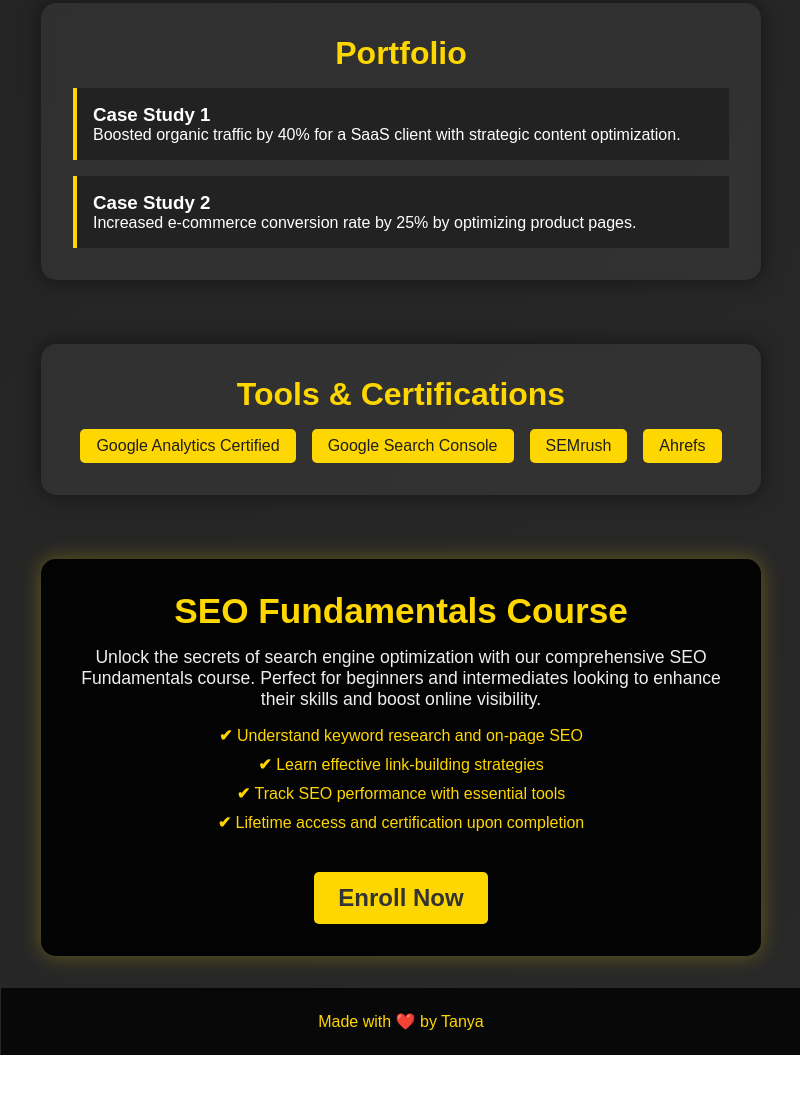
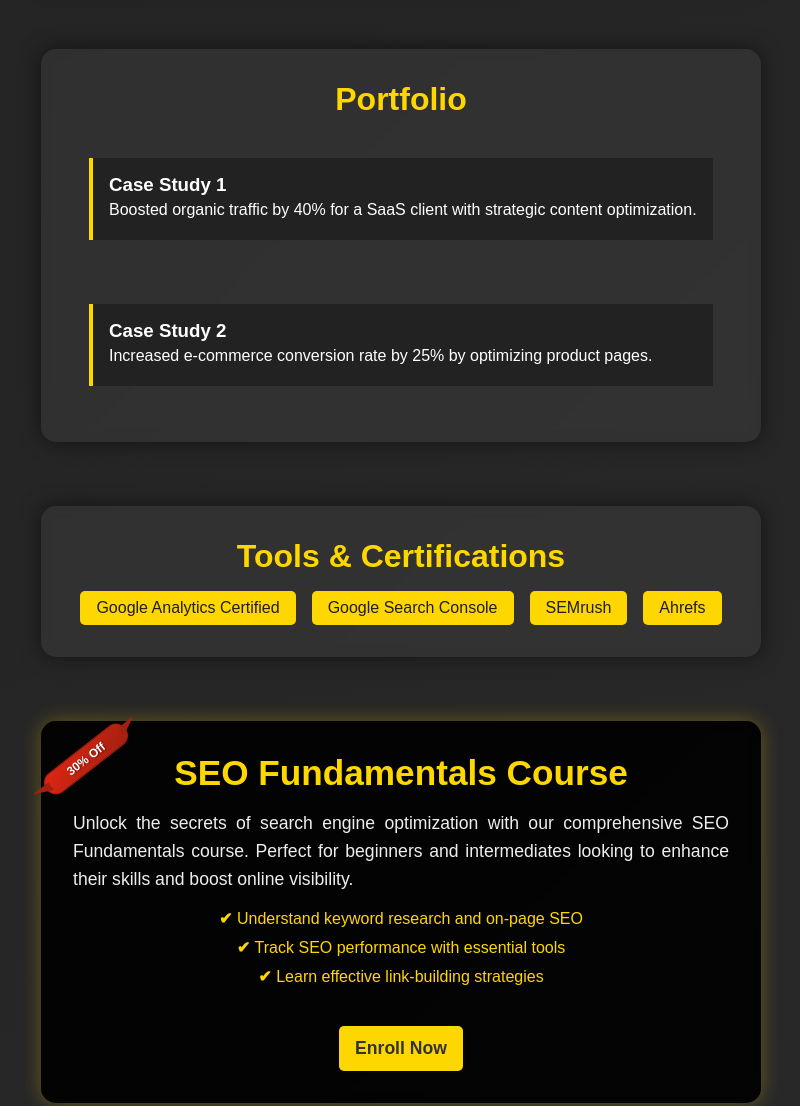
Before and after one commit to AdityaSinha2305/seo, a plain HTML site: page index.html in a window 1280 px wide. Shown: the part 1000-2106 px from the top of the page, without its empty margins (239-1039 px from the left). Before the commit the page ends 2055 px from the top, so only its background shows below. Drawn offline with Linux system fonts and the light colour scheme.

Commit message:
feat: ribbon

```diff
--- a/index.html
+++ b/index.html
@@ -23,7 +23,7 @@
             <i class="fa fa-instagram" id="instagram"></i>
         </a>
       </div>
-      <a href="mailto:sinhaaditya43@gmail.com" class="cta-btn">Get in Touch</a>
+      <a href="mailto:tanyashrivastava3108@gmail.com" class="cta-btn">Get in Touch</a>
     </div>
   </header>
 
@@ -86,15 +86,15 @@
       <p>Unlock the secrets of search engine optimization with our comprehensive SEO Fundamentals course. Perfect for beginners and intermediates looking to enhance their skills and boost online visibility.</p>
       <ul>
         <li>Understand keyword research and on-page SEO</li>
+        <li>Track SEO performance with essential tools</li>
         <li>Learn effective link-building strategies</li>
-        <li>Track SEO performance with essential tools</li>
-        <li>Lifetime access and certification upon completion</li>
       </ul>
       <div class="course-price">
         <!-- <p>Only <strong>$49</strong></p> -->
-        <a href="https://topmate.io/adityasinha" class="buy-btn">Enroll Now</a>
+        <a href="#" class="buy-btn">Enroll Now</a>
       </div>
     </div>
+    <span class="ribbon">30% Off</span>
   </section>
 
   <!-- Contact Section -->
--- a/styles.css
+++ b/styles.css
@@ -102,6 +102,11 @@ header p {
     animation: fadeIn 1.5s ease;
 }
 
+.content-section p{
+    text-align: justify;
+    line-height: 28px;
+}
+
 @keyframes fadeIn {
     0% { opacity: 0; transform: translateY(20px); }
     100% { opacity: 1; transform: translateY(0); }
@@ -120,6 +125,7 @@ h2 {
     flex-wrap: wrap;
     gap: 1rem;
     justify-content: center;
+    margin-top: 2rem;
 }
 
 .skills-list div {
@@ -146,6 +152,7 @@ h2 {
     padding: 1rem;
     border-left: 4px solid #ffd700;
     transition: transform 0.3s ease;
+    margin: 1.5rem 1rem;
 }
 
 .case:hover {
@@ -247,7 +254,7 @@ h2 {
 }
 
 .course-price {
-    font-size: 1.5rem;
+    font-size: 1.1rem;
     color: #ffd700;
     margin-top: 1rem;
 }
@@ -256,7 +263,7 @@ h2 {
 /* Buy Now Button */
 .buy-btn {
     display: inline-block;
-    padding: 0.75rem 1.5rem;
+    padding: 0.75rem 1rem;
     background: #ffd700;
     color: #333;
     border-radius: 5px;
@@ -271,6 +278,65 @@ h2 {
     color: #ffd700;
     box-shadow: 0 5px 15px rgba(255, 215, 0, 0.4);
 }
+
+
+/* ribbon */
+
+/* .ribbon {
+    width: 100px;
+    font-size: 12px;
+    font-weight: bolder;
+    padding: 4px;
+    position: absolute;
+    left: -10px;
+    top: 26px;
+    text-align: center;
+    border-radius: 25px;
+    transform: rotate(322deg);
+    background-color: #de2612;
+    color: white;
+} */
+
+.ribbon {
+    width: 100px;
+    font-size: 12px;
+    font-weight: bolder;
+    padding: 4px;
+    position: absolute;
+    left: -5px;
+    top: 26px;
+    text-align: center;
+    border-radius: 25px;
+    transform: rotate(322deg);
+    background: linear-gradient(145deg, #de2612, #a32010);
+    color: white;
+    box-shadow: 0 4px 8px rgba(0, 0, 0, 0.3);
+    text-shadow: 1px 1px 2px rgba(0, 0, 0, 0.4);
+    border: 1px solid #a32010;
+}
+
+/* Optional: Add pseudo-elements to create "tails" on the ribbon */
+.ribbon::before, .ribbon::after {
+    content: "";
+    position: absolute;
+    width: 20px;
+    height: 10px;
+    background-color: #a32010;
+    top: 50%;
+    transform: translateY(-50%);
+}
+
+.ribbon::before {
+    left: -15px;
+    clip-path: polygon(0 0, 100% 0, 100% 100%);
+}
+
+.ribbon::after {
+    right: -15px;
+    clip-path: polygon(0 0, 100% 0, 0 100%);
+}
+
+
 
 
 
```
